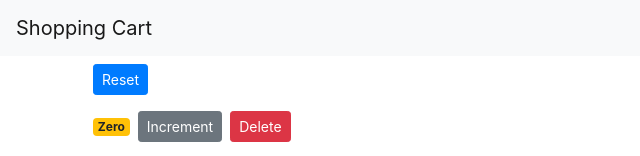
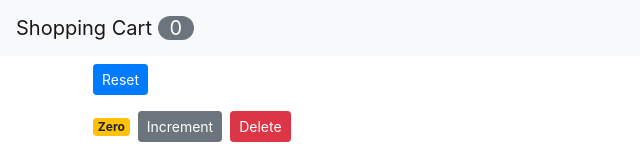
Before and after one commit to Yorvi/shopping-cart-react, a React (Create React App) app: page / in a window 1280 px wide. Shown: the top 156 px of the page, without its empty margins (0-640 px from the left). Built offline with nearby package versions, Linux system fonts and the light colour scheme.

Commit message:
added a counter

```diff
--- a/src/App.js
+++ b/src/App.js
@@ -12,6 +12,15 @@ class App extends Component {
       { id: 4, value: 0 },
       { id: 5, value: 0 }
     ]
+  };
+
+  constructor(props) {
+    super(props);
+    console.log('App - Constructor');
+  }
+
+  componentDidMount() {
+    console.log('App - Mounted');
   };
 
   handleDelete = (counterId) => {
@@ -38,9 +47,10 @@ class App extends Component {
   }
 
   render() {
+    console.log("App - Rendered");
     return (
       <React.Fragment>
-        <NavBar />
+        <NavBar totalCounters={this.state.counters.filter(c => c.value > 0).length } />
         <main className="container">
           <Counters
             counters={this.state.counters}
--- a/src/components/counter.jsx
+++ b/src/components/counter.jsx
@@ -1,7 +1,17 @@
 import React, { Component } from 'react';
 
 class Counter extends Component {
+  componentDidUpdate(prevProps, prevState) {
+    console.log("Previous Props", prevProps);
+    console.log("Previous State", prevState);
+    if (prevProps.counter.value !== this.props.counter.value) {
+      //
+    }
+  };
+
   render() {
+    console.log("Counter - Rendered");
+
     return (
       <div>
         <span className={this.getBadgeClasses()}>{this.formatCount()}</span>
--- a/src/components/counters.jsx
+++ b/src/components/counters.jsx
@@ -3,6 +3,7 @@ import Counter from './counter';
 
 class Counters extends Component {
   render() {
+    console.log("Counters - Rendered");
     return (
       <div>
         <button
--- a/src/components/navbar.jsx
+++ b/src/components/navbar.jsx
@@ -1,15 +1,13 @@
-import React, { Component } from 'react';
+import React from 'react';
 
-class NavBar extends Component {
-  render() {
+const NavBar = ({ totalCounters }) => {
   return (
     <nav className="navbar navbar-light bg-light">
       <a className="navbar-brand" href="#">
-          Shopping Cart
+        Shopping Cart{" "} <span className="badge-pill badge-secondary">{totalCounters}</span>
       </a>
     </nav>
   );
 }
-}
 
 export default NavBar;
```
Lines whose indentation alone changed are shown as unchanged.
